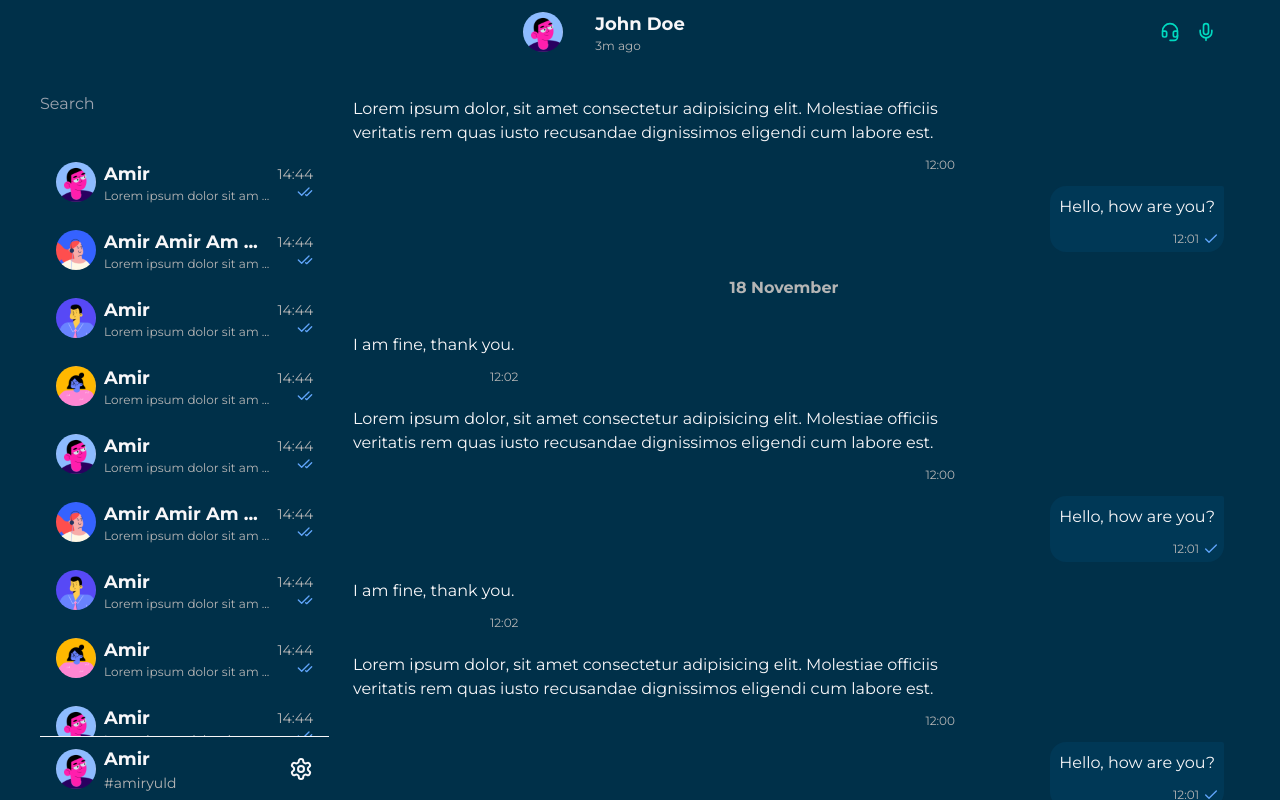
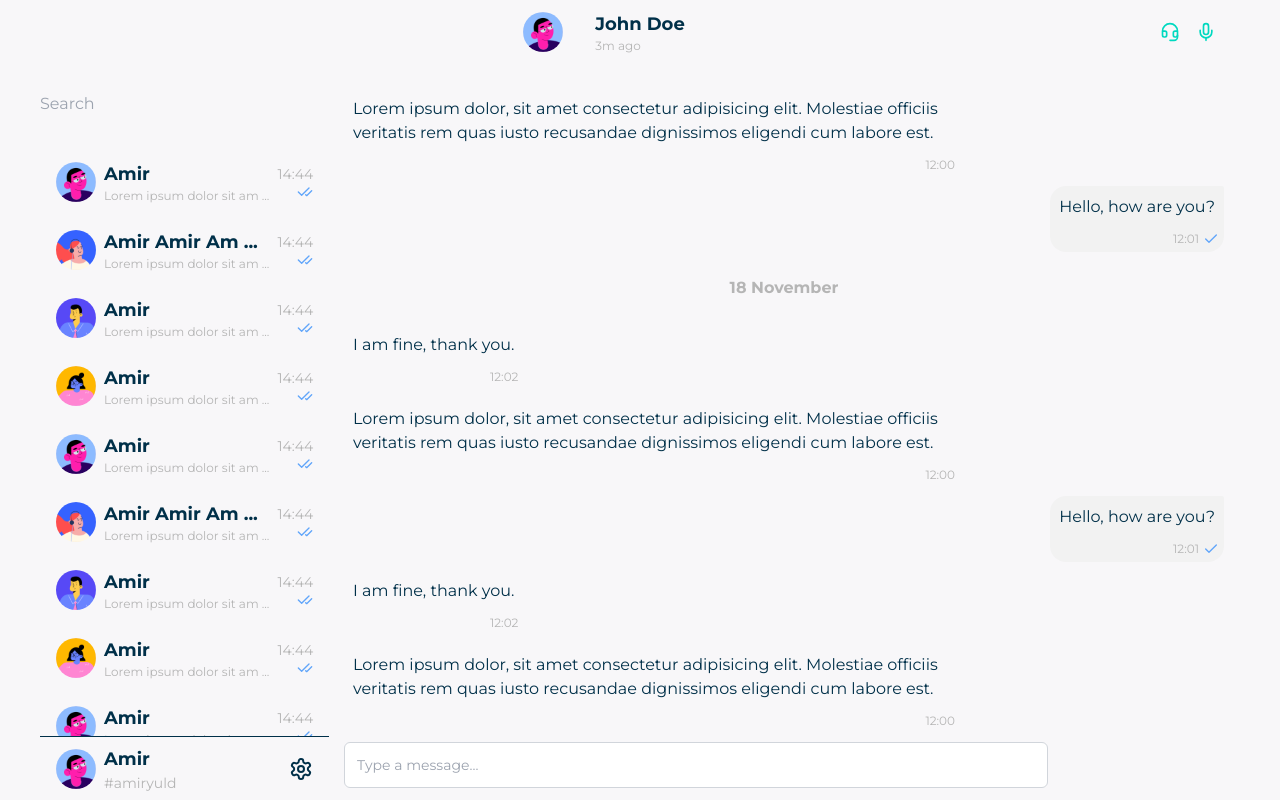
Before and after one commit to torgoMarket/Chatly, a React (Vite) app in the folder frontend/: page /dashboard in a window 1280 px wide. Built offline with nearby package versions, Linux system fonts and the light colour scheme.

Commit message:
[ADD] TextBox for chat

```diff
--- a/frontend/src/App.tsx
+++ b/frontend/src/App.tsx
@@ -7,7 +7,7 @@ function App() {
 	const { theme } = useTheme()
 
 	return (
-		<div className={clsx('app', 'dark')}>
+		<div className={clsx('app', theme)}>
 			<AppRouter />
 		</div>
 	)
--- /dev/null
+++ b/frontend/src/components/Layouts/TextBox/TextBox.module.scss
@@ -0,0 +1,13 @@
+.textBox {
+	@apply absolute w-full lg:left-72 lg:w-[calc(1200px-18rem)] bottom-0 px-4 flex items-center p-3 bg-background;
+
+	.textarea {
+		@apply w-4/5 min-h-[40px] max-h-[360px] resize-none p-3 border border-gray-300 rounded-md text-sm leading-5 bg-white focus:outline-none focus:ring-2 focus:ring-blue-400 placeholder-gray-400 overflow-hidden overflow-y-auto;
+
+		&::-webkit-scrollbar {
+			display: none;
+		}
+		-ms-overflow-style: none;
+		scrollbar-width: none;
+	}
+}
--- /dev/null
+++ b/frontend/src/components/Layouts/TextBox/TextBox.tsx
@@ -0,0 +1,26 @@
+import React, { useRef } from 'react'
+import styles from './TextBox.module.scss'
+
+export const TextBox: React.FC = () => {
+	const textareaRef = useRef<HTMLTextAreaElement>(null)
+
+	const handleInput = () => {
+		const textarea = textareaRef.current
+		if (textarea) {
+			textarea.style.height = 'auto'
+			textarea.style.height = `${textarea.scrollHeight}px`
+		}
+	}
+
+	return (
+		<div className={styles.textBox}>
+			<textarea
+				ref={textareaRef}
+				rows={1}
+				placeholder='Type a message...'
+				className={styles.textarea}
+				onInput={handleInput}
+			/>
+		</div>
+	)
+}
--- a/frontend/src/components/Sidebar/Sidebar.module.scss
+++ b/frontend/src/components/Sidebar/Sidebar.module.scss
@@ -1,3 +1,3 @@
 .sidebar {
-	@apply absolute z-10 h-[calc(100vh-4rem)] min-w-72 lg:translate-x-0 flex flex-col transition-all duration-300 ease-in-out justify-between;
+	@apply absolute bg-background z-10 h-[calc(100vh-4rem)] min-w-72 lg:translate-x-0 flex flex-col transition-all duration-300 ease-in-out justify-between;
 }
--- a/frontend/src/context/ThemeContext.tsx
+++ b/frontend/src/context/ThemeContext.tsx
@@ -19,7 +19,6 @@ export const ThemeProvider = ({ children }: { children: ReactNode }) => {
 	const [theme, setThemeState] = useState<Theme>('light')
 
 	useEffect(() => {
-		console.log(window.matchMedia('(prefers-color-scheme: l)'))
 		const systemTheme = window.matchMedia('(prefers-color-scheme: dark)')
 			.matches
 			? 'dark'
--- a/frontend/src/pages/Dashboard/Dashboard.tsx
+++ b/frontend/src/pages/Dashboard/Dashboard.tsx
@@ -7,6 +7,7 @@ import { CurrentChatUserInfo } from '../../components/Layouts/CurrentChatUserInf
 import { DeviceControl } from '../../components/Layouts/DeviceControl/DeviceControl'
 import { Field } from '../../components/Layouts/Field/Field'
 import { Profile } from '../../components/Layouts/Profile/Profile'
+import { TextBox } from '../../components/Layouts/TextBox/TextBox'
 import { Sidebar } from '../../components/Sidebar/Sidebar'
 import { BurgerBtn } from '../../components/UI/BurgerBtn/BurgerBtn'
 import { Input } from '../../components/UI/Input/Input'
@@ -31,6 +32,7 @@ export const Dashboard = () => {
 				<Profile avatar={avatar1} name='Amir' tag='#amiryuld' />
 			</Sidebar>
 			<Chat />
+			<TextBox />
 		</Container>
 	)
 }
```
